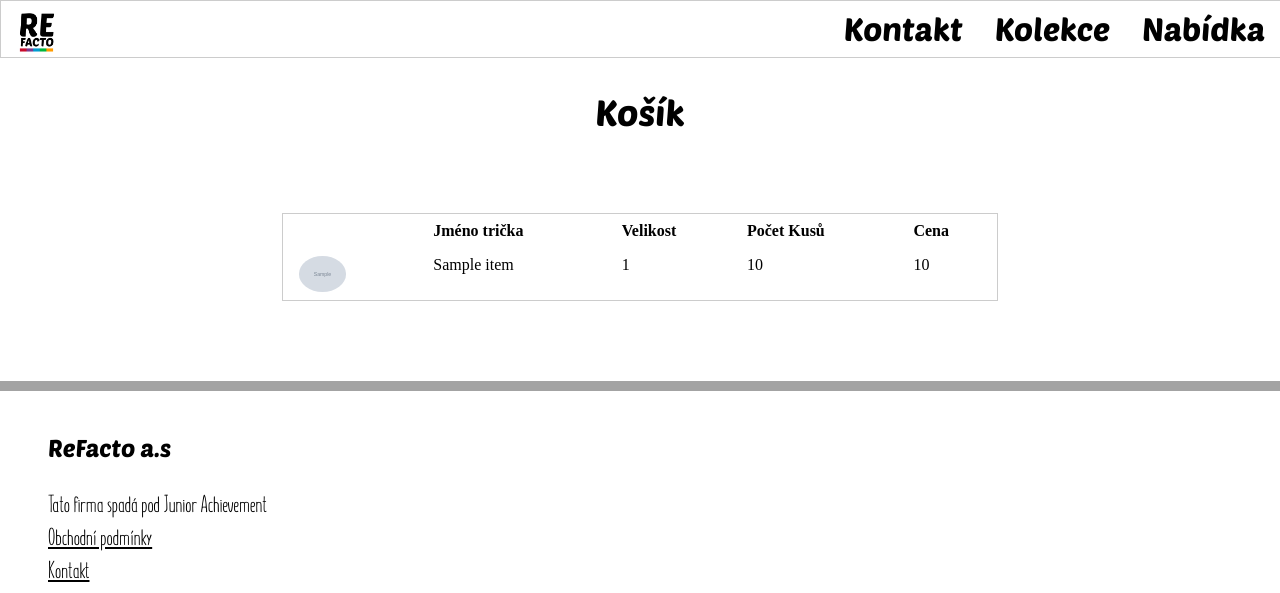
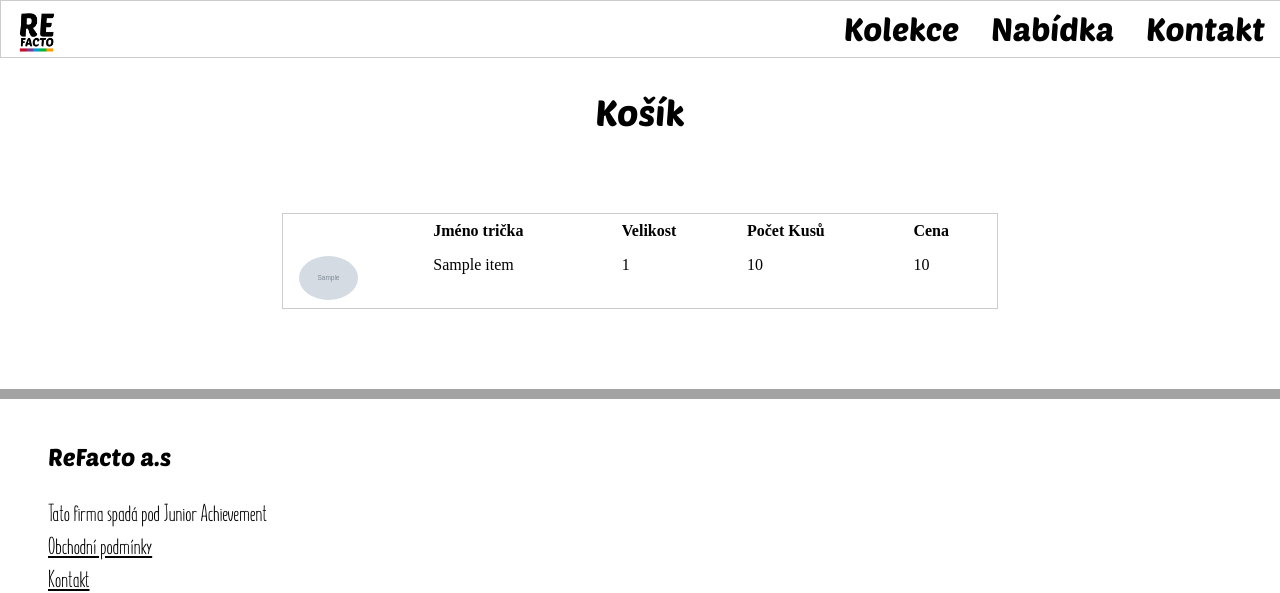
Before and after one commit to Rtizie/refacto-eshop, a Flask app: template app/templates/cart.html in a window 1280 px wide. Shown: the top 593 px of the page. Run offline with Flask 2, Linux system fonts and the light colour scheme; the template is opened without the code that fills it: most values are stand-ins (such as "Sample title", 1, 10 or a date in 2020); grey boxes marked "Sample" are stand-in pictures; style sheets or scripts are compiled from the project's sources; some libraries are stand-ins or nearby versions.

Commit message:
Fixed Košík

```diff
--- a/app/main.py
+++ b/app/main.py
@@ -19,15 +19,16 @@ db = SQLAlchemy(app)
 class Shirt(db.Model):
 		id = db.Column(db.Integer, primary_key=True)
 		image = db.Column(db.String(300),nullable=False)
+		imageCart = db.Column(db.String(300),nullable=False)
 		name = db.Column(db.String(40),unique=True, nullable=False)
 		collection = db.Column(db.String(40),nullable=False)
 		color = db.Column(db.String(100), nullable=False)
 		size = db.Column(db.String(20), nullable=False)
-		cost = db.Column(db.Integer, nullable=False)
-		stock = db.Column(db.Integer, nullable=False)
+		cost = db.Column(db.String(5), nullable=False)
+		stock = db.Column(db.String(10), nullable=False)
 
 		def __repr__(self) -> str:
-			return f'ID: {self.id},Fotka:{self.image}, Name:{self.name}, Collection:{self.collection}, Color:{self.color}, Size:{self.size}, Cost:{self.cost}, Stock:{self.stock}'
+			return f'ID: {self.id},Fotka:{self.image},Fotka v Košíku:{self.imageCart}, Name:{self.name}, Collection:{self.collection}, Color:{self.color}, Size:{self.size}, Cost:{self.cost}, Stock:{self.stock}'
 
 
 def handle_cart(cart):
@@ -45,12 +46,12 @@ def handle_cart(cart):
 		shirt = Shirt.query.filter_by(name=item['name']).first()
 
 		quantity = int(item['quantity'])
-		total = quantity * shirt.cost
+		total = quantity * int(shirt.cost)
 		grand_total += total
 
 		quantity_total += quantity
 
-		products.append({'id': shirt.id,'image':shirt.image, 'name': shirt.name,'color': item['color'],'size': item['size'],'quantity': quantity, 'total': total, 'index': index})
+		products.append({'id': shirt.id,'image':shirt.image,'imageCart':shirt.imageCart, 'name': shirt.name,'color': item['color'],'size': item['size'],'quantity': quantity, 'total': total, 'index': index})
 		index += 1
 	print(f"Všechny produkty: {products}")
 	return products, grand_total, quantity_total
@@ -126,7 +127,8 @@ def cart():
 	try:
 		products, grand_total, quantity_total = handle_cart(cart)
 		return render_template('cart.html',items=products,grand_total=grand_total,quantity_total=quantity_total)
-	except:
+	except Exception as e:
+		print(e)
 		return render_template('empty_cart.html',)
 
 @app.route('/kolekce/<collection>')
--- a/app/static/css/cart.css
+++ b/app/static/css/cart.css
@@ -16,6 +16,6 @@
     .main table .image {
       width: 20%; }
       .main table .image img {
-        height: auto;
-        width: 40%;
+        height: 40%;
+        width: 50%;
         border-radius: 75%; }
--- a/app/static/scss/cart.scss
+++ b/app/static/scss/cart.scss
@@ -17,8 +17,8 @@
         .image{
             width: 20%;
             img{
-                height: auto;
-                width: 40%;
+                height: 40%;
+                width: 50%;
                 border-radius: 75%;
             }
         }
--- a/app/templates/base.html
+++ b/app/templates/base.html
@@ -22,9 +22,9 @@
                 <div class="w3-white" style="background-color: white;">
                     <a href="{{ url_for('home_view') }}" class="w3-bar-item" style="padding-left: 16px;"><img src="{{ url_for('static', filename='images/logo/logo_black.png') }}"></a>
                     <div class="items">
+                        <a href="{{ url_for('contact') }}" class="w3-bar-item w3-right">Kontakt</a>
                         <a href="#" class="w3-bar-item w3-right">Nabídka</a>
                         <a href="{{ url_for('kolekce') }}" class="w3-bar-item w3-right">Kolekce</a>
-                        <a href="{{ url_for('contact') }}" class="w3-bar-item w3-right">Kontakt</a>
                     </div>
                     <a href="javascript:void(0);" class="w3-bar-item w3-right icon" onclick="openNav()">
                         <i class="fa fa-bars"></i>
--- a/app/templates/cart.html
+++ b/app/templates/cart.html
@@ -17,7 +17,7 @@
 
         {% for item in items %}
         <tr>
-            <td class="image"><img src="{{ url_for('static', filename=item.image) }}"></td>
+            <td class="image"><img src="{{ url_for('static', filename=item.imageCart) }}"></td>
             <td>{{ item.name }}</td>
             <td>{{ item.size}}</td>
             <td>{{ item.quantity }}</td>
```
Also changed, not shown: app/database-editor.py (+23 -13 lines), app/clothes.db, app/static/images/shirts/gaming/hasaki-cart.png (added), app/static/images/shirts/gaming/hasaki.png.
